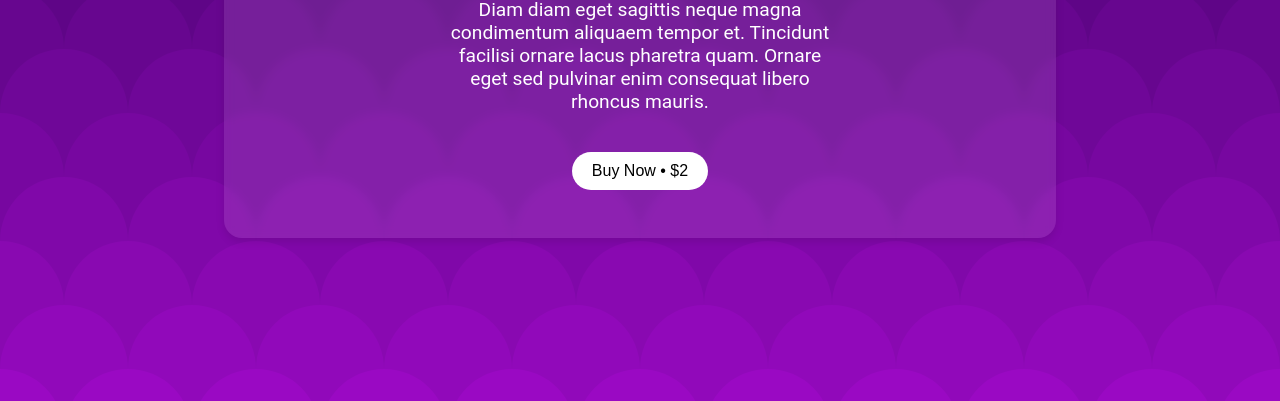
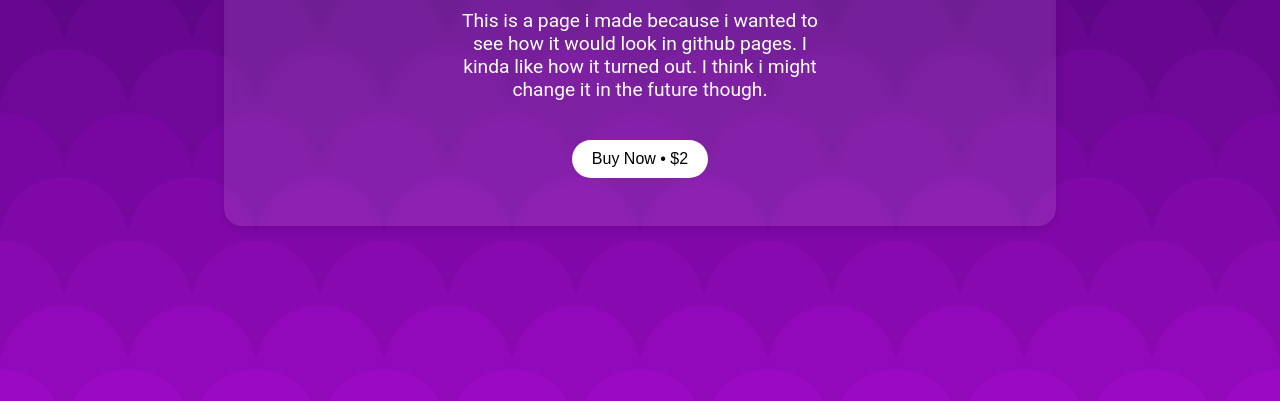
Before and after one commit to MrNonno/design, a plain HTML site: page index.html in a window 1280 px wide. Shown: the part 399-800 px from the top of the page. Drawn offline with Linux system fonts and the light colour scheme.

Commit message:
changed the paragraph

```diff
--- a/index.html
+++ b/index.html
@@ -12,7 +12,7 @@
             <h1>Hello this is a page.</h1>
         </div>
         <div class="paragraph">
-            <p>Diam diam eget sagittis neque magna condimentum aliquaem tempor et. Tincidunt facilisi ornare lacus pharetra quam. Ornare eget sed pulvinar enim consequat libero rhoncus mauris.</p>
+            <p>This is a page i made because i wanted to see how it would look in github pages. I kinda like how it turned out. I think i might change it in the future though.</p>
         </div>
         <div class="button">
             <button class="buy">Buy Now • $2</button>
```
